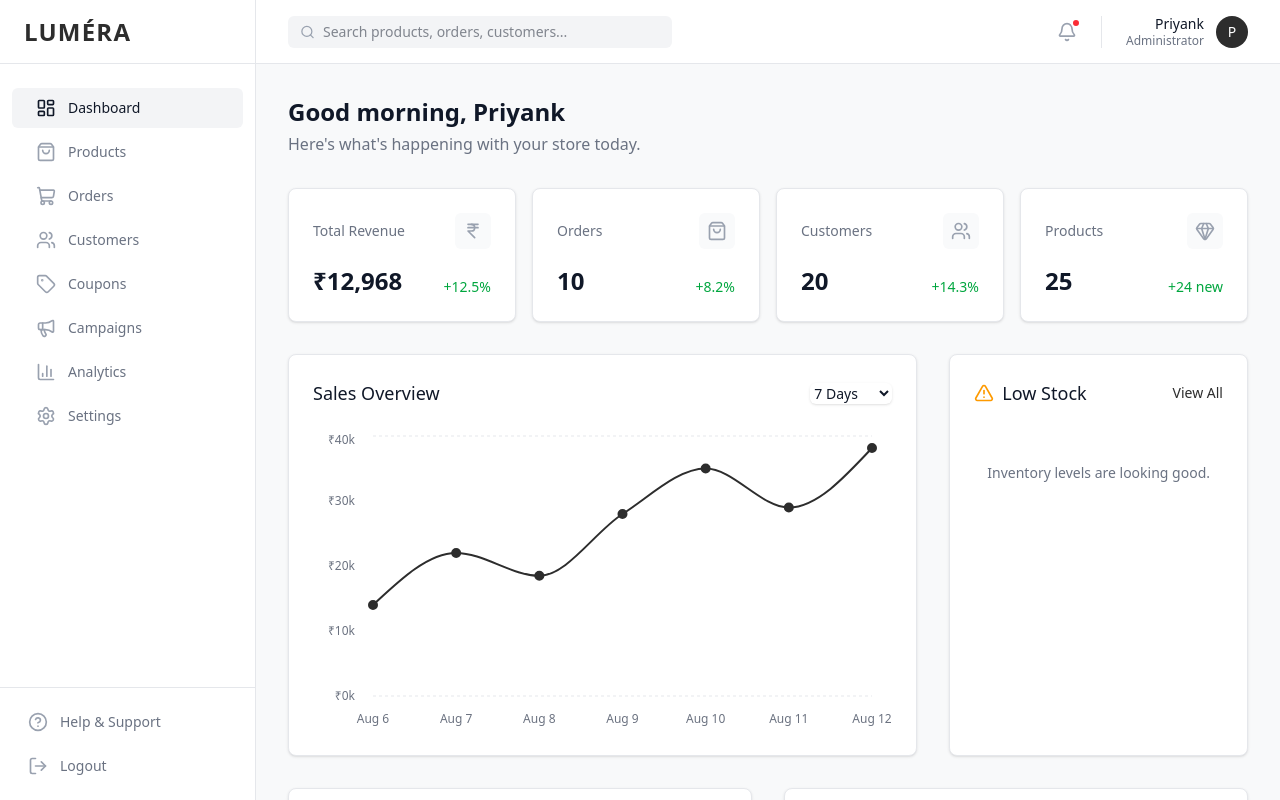
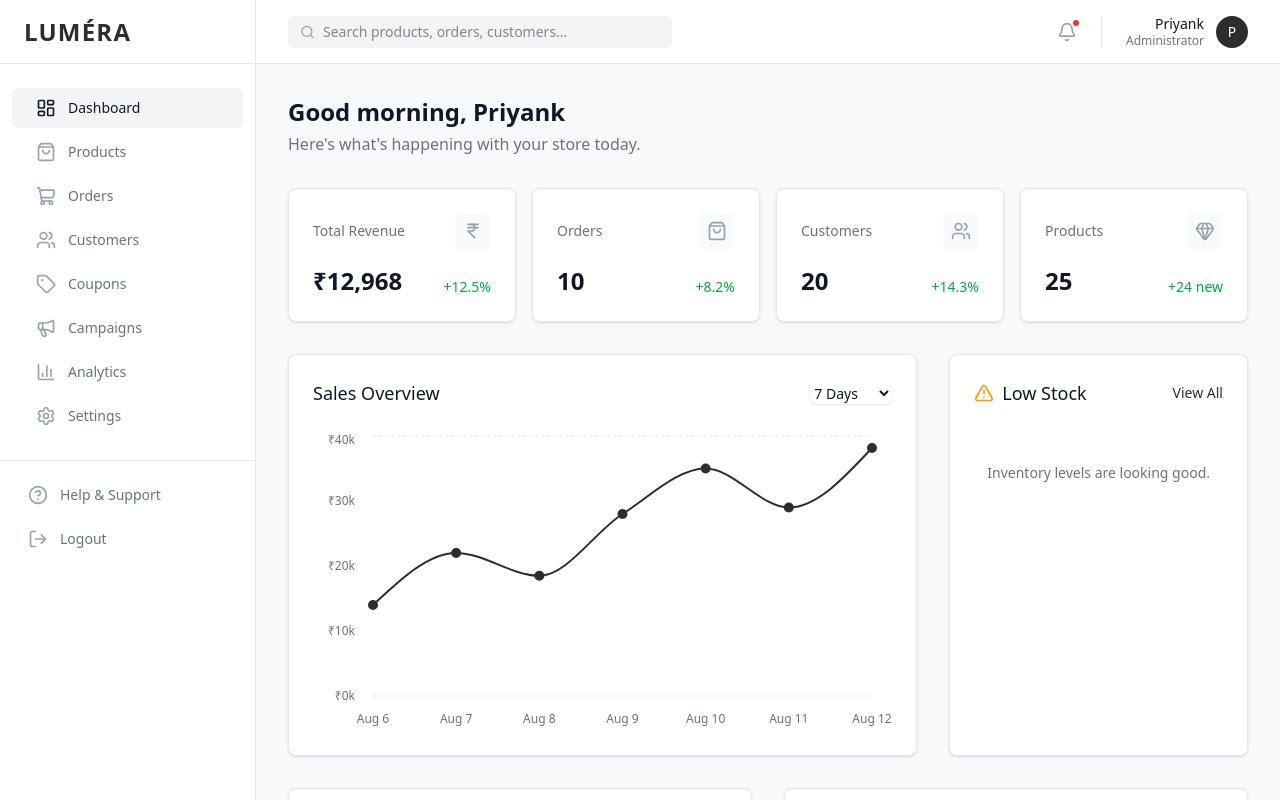
Before and after one commit to Priyank-2005/treasuretrove, a Next.js app: page /admin in a window 1280 px wide. Built offline with nearby package versions, Linux system fonts and the light colour scheme.

Commit message:
fix: make admin hamburger menu functional on mobile

```diff
--- a/src/components/admin/AdminHeader.tsx
+++ b/src/components/admin/AdminHeader.tsx
@@ -3,16 +3,18 @@
 import { usePathname } from "next/navigation";
 import { Bell, Search, Menu } from "lucide-react";
 import Link from "next/link";
+import { useAdmin } from "@/context/AdminContext";
 
 export function AdminHeader() {
   const pathname = usePathname();
+  const { setMobileMenuOpen } = useAdmin();
 
   if (pathname === "/admin/login") return null;
 
   return (
     <header className="h-16 bg-white border-b border-gray-200 flex items-center justify-between px-4 md:px-8 flex-shrink-0 z-10">
       <div className="flex items-center gap-4">
-        <button className="md:hidden text-gray-500 hover:text-gray-900">
+        <button onClick={() => setMobileMenuOpen(true)} className="md:hidden text-gray-500 hover:text-gray-900">
           <Menu className="w-6 h-6" />
         </button>
 
--- a/src/components/admin/AdminSidebar.tsx
+++ b/src/components/admin/AdminSidebar.tsx
@@ -2,8 +2,9 @@
 
 import Link from "next/link";
 import { usePathname } from "next/navigation";
-import { LayoutDashboard, ShoppingBag, ShoppingCart, Users, Tag, Megaphone, BarChart3, Settings, LogOut, HelpCircle } from "lucide-react";
+import { LayoutDashboard, ShoppingBag, ShoppingCart, Users, Tag, Megaphone, BarChart3, Settings, LogOut, HelpCircle, X } from "lucide-react";
 import { cn } from "@/lib/utils";
+import { useAdmin } from "@/context/AdminContext";
 
 const NAV_ITEMS = [
   { name: "Dashboard", href: "/admin", icon: LayoutDashboard },
@@ -18,16 +19,33 @@ const NAV_ITEMS = [
 
 export function AdminSidebar() {
   const pathname = usePathname();
+  const { isMobileMenuOpen, setMobileMenuOpen } = useAdmin();
 
   // Hide sidebar on login page
   if (pathname === "/admin/login") return null;
 
   return (
-    <aside className="w-64 bg-white border-r border-gray-200 flex-shrink-0 flex flex-col hidden md:flex h-full">
-      <div className="h-16 flex items-center px-6 border-b border-gray-200">
-        <Link href="/admin" className="font-serif text-2xl font-semibold tracking-wider text-brand-charcoal">
+    <>
+      {/* Mobile overlay */}
+      {isMobileMenuOpen && (
+        <div
+          className="fixed inset-0 bg-black/50 z-40 md:hidden"
+          onClick={() => setMobileMenuOpen(false)}
+        />
+      )}
+
+      <aside className={cn(
+        "bg-white border-r border-gray-200 flex-shrink-0 flex flex-col h-full z-50 transition-transform md:translate-x-0 md:static md:flex",
+        "fixed inset-y-0 left-0 w-64 transform",
+        isMobileMenuOpen ? "translate-x-0" : "-translate-x-full hidden md:block"
+      )}>
+        <div className="h-16 flex items-center justify-between px-6 border-b border-gray-200">
+          <Link href="/admin" onClick={() => setMobileMenuOpen(false)} className="font-serif text-2xl font-semibold tracking-wider text-brand-charcoal">
             LUMÉRA
           </Link>
+          <button onClick={() => setMobileMenuOpen(false)} className="md:hidden text-gray-500 hover:text-gray-900">
+            <X className="w-5 h-5" />
+          </button>
         </div>
 
         <div className="flex-1 py-6 flex flex-col gap-1 overflow-y-auto hide-scrollbar">
@@ -39,6 +57,7 @@ export function AdminSidebar() {
               <Link
                 key={item.name}
                 href={item.href}
+                onClick={() => setMobileMenuOpen(false)}
               className={cn(
                 "flex items-center gap-3 px-6 py-2.5 mx-3 rounded-md text-sm font-medium transition-colors",
                 isActive
@@ -64,5 +83,6 @@ export function AdminSidebar() {
         </Link>
       </div>
     </aside>
+    </>
   );
 }
--- a/src/context/AdminContext.tsx
+++ b/src/context/AdminContext.tsx
@@ -33,6 +33,8 @@ interface AdminContextType {
 
   resetDemoData: () => void;
   isHydrated: boolean;
+  isMobileMenuOpen: boolean;
+  setMobileMenuOpen: (open: boolean) => void;
 }
 
 const AdminContext = createContext<AdminContextType | undefined>(undefined);
@@ -44,6 +46,7 @@ export function AdminProvider({ children }: { children: ReactNode }) {
   const [coupons, setCoupons] = useState<Coupon[]>(MOCK_COUPONS);
   const [campaigns, setCampaigns] = useState<Campaign[]>(MOCK_CAMPAIGNS);
   const [isHydrated, setIsHydrated] = useState(false);
+  const [isMobileMenuOpen, setMobileMenuOpen] = useState(false);
 
   useEffect(() => {
     const savedProducts = localStorage.getItem("lumera_admin_products");
@@ -148,6 +151,8 @@ export function AdminProvider({ children }: { children: ReactNode }) {
         addCampaign,
         resetDemoData,
         isHydrated,
+        isMobileMenuOpen,
+        setMobileMenuOpen,
       }}
     >
       {children}
```
Lines whose indentation alone changed are shown as unchanged.
